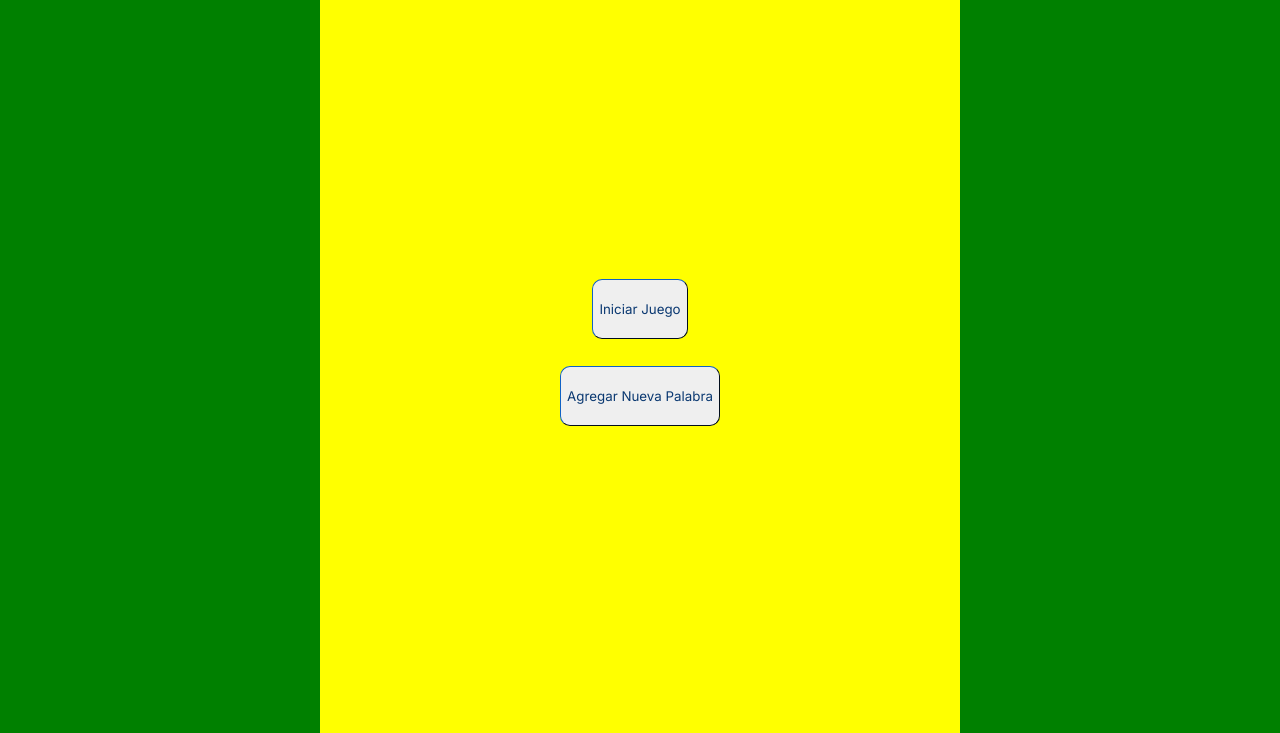
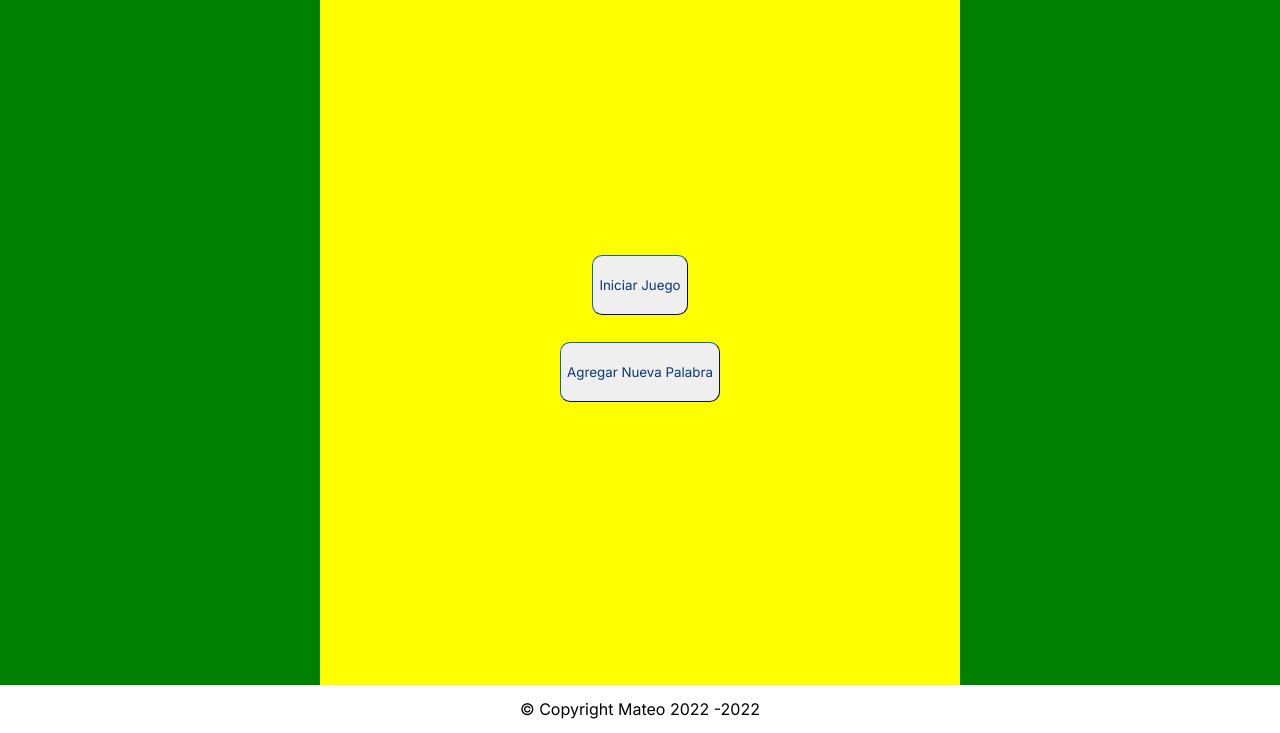
Before and after one commit to Mateo2798/Ahorcado, a plain HTML site: page index.html in a window 1280 px wide. Shown: the part 67-800 px from the top of the page. Drawn offline with Linux system fonts and the light colour scheme.

Commit message:
Agregando footer y configurando que el año sea el actual con js

```diff
--- a/index.html
+++ b/index.html
@@ -21,8 +21,10 @@
             <input type="button" id="startGame" value="Iniciar Juego">
             <input type="button" id="addWord" value="Agregar Nueva Palabra">
         </section>
-
     </main>
+    <footer>
+        <div class="footer">&copy Copyright <span>Mateo</span> 2022 -<span id="year"></span></div>
+    </footer>
     <script src="js/script.js"></script>
 </body>
 
--- a/js/script.js
+++ b/js/script.js
@@ -1,2 +1,11 @@
 var startGame = document.getElementById("startGame");
 var addWord = document.getElementById("addWord");
+var year = document.getElementById("year");
+
+function yearActual(){
+    copyright = new Date();
+    yearUpdate = copyright.getFullYear();
+
+    return yearUpdate;
+}
+year.innerText = yearActual();
--- a/style/style.css
+++ b/style/style.css
@@ -52,3 +52,13 @@ body {
    transform: scale(1.2);
    cursor: pointer;
 }
+
+.footer{
+    width: 100%;
+    text-align: center;
+    margin: 1em 0 1em 0;
+}
+
+.footer + span{
+    font-weight: bold;
+}
```
